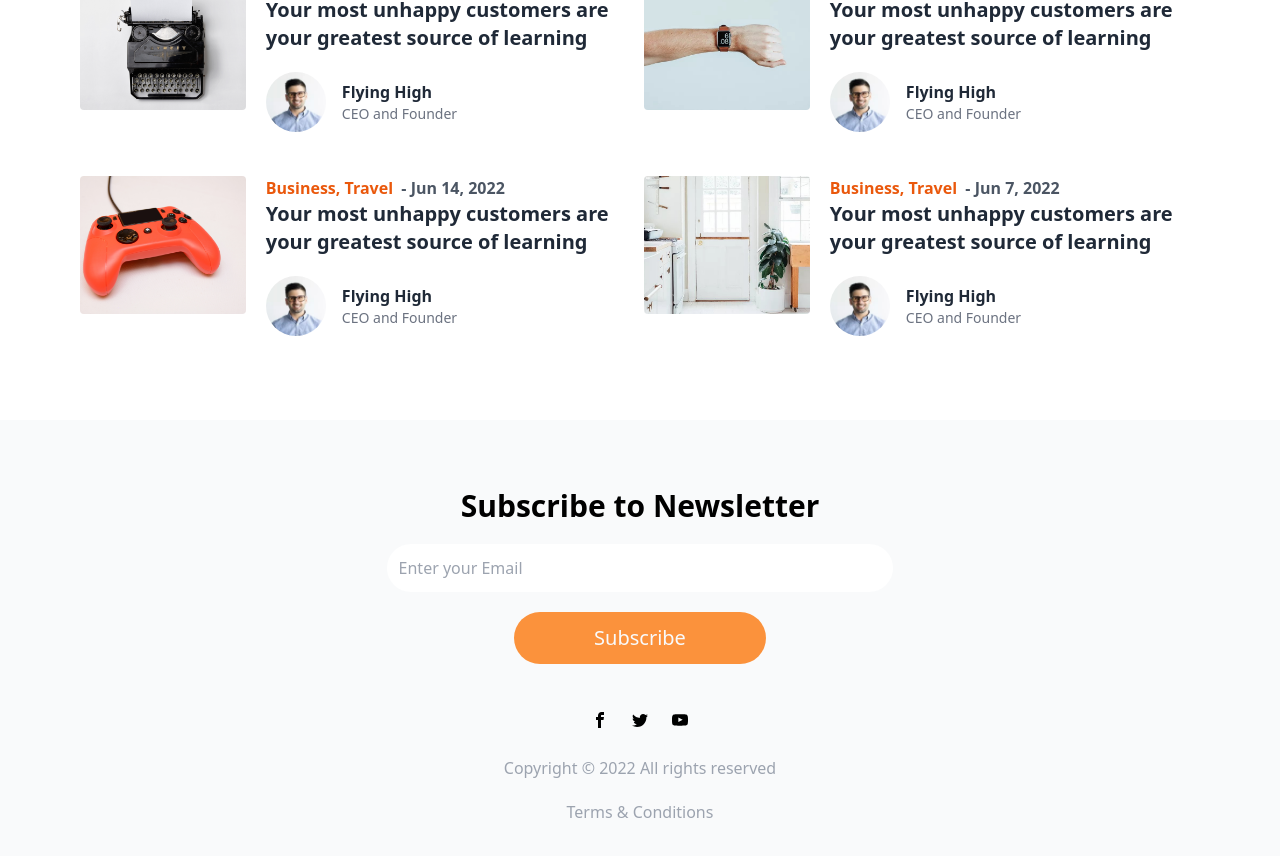
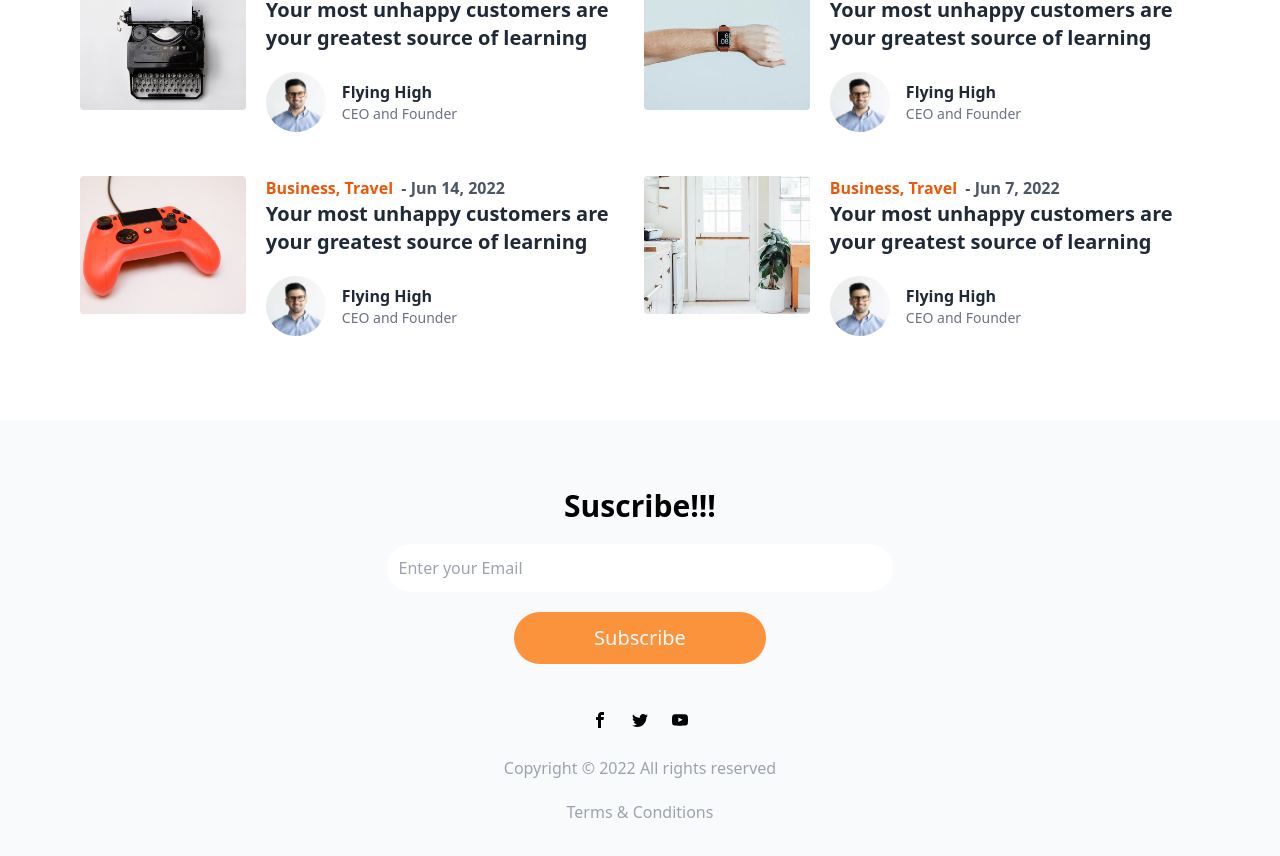
Before and after one commit to effaroukk/Webstack---Portfolio-Project-digital-journal, a Next.js app: page / in a window 1280 px wide. Shown: the part 3491-4347 px from the top of the page. Built offline with nearby package versions, Linux system fonts and the light colour scheme.

Commit message:
Update footer.js

```diff
--- a/components/common/footer.js
+++ b/components/common/footer.js
@@ -7,7 +7,7 @@ export default function Footer() {
 		<footer className="bg-gray-50">
 			<div className="container mx-auto flex justify-center py-12 text-center px-8">
 				<div className="py-5">
-					<h1 className="font-bold text-3xl">Subscribe to Newsletter</h1>
+					<h1 className="font-bold text-3xl">Suscribe!!!</h1>
 					<form className="pb-10 pt-5">
 						<input
 							type="email"
```
